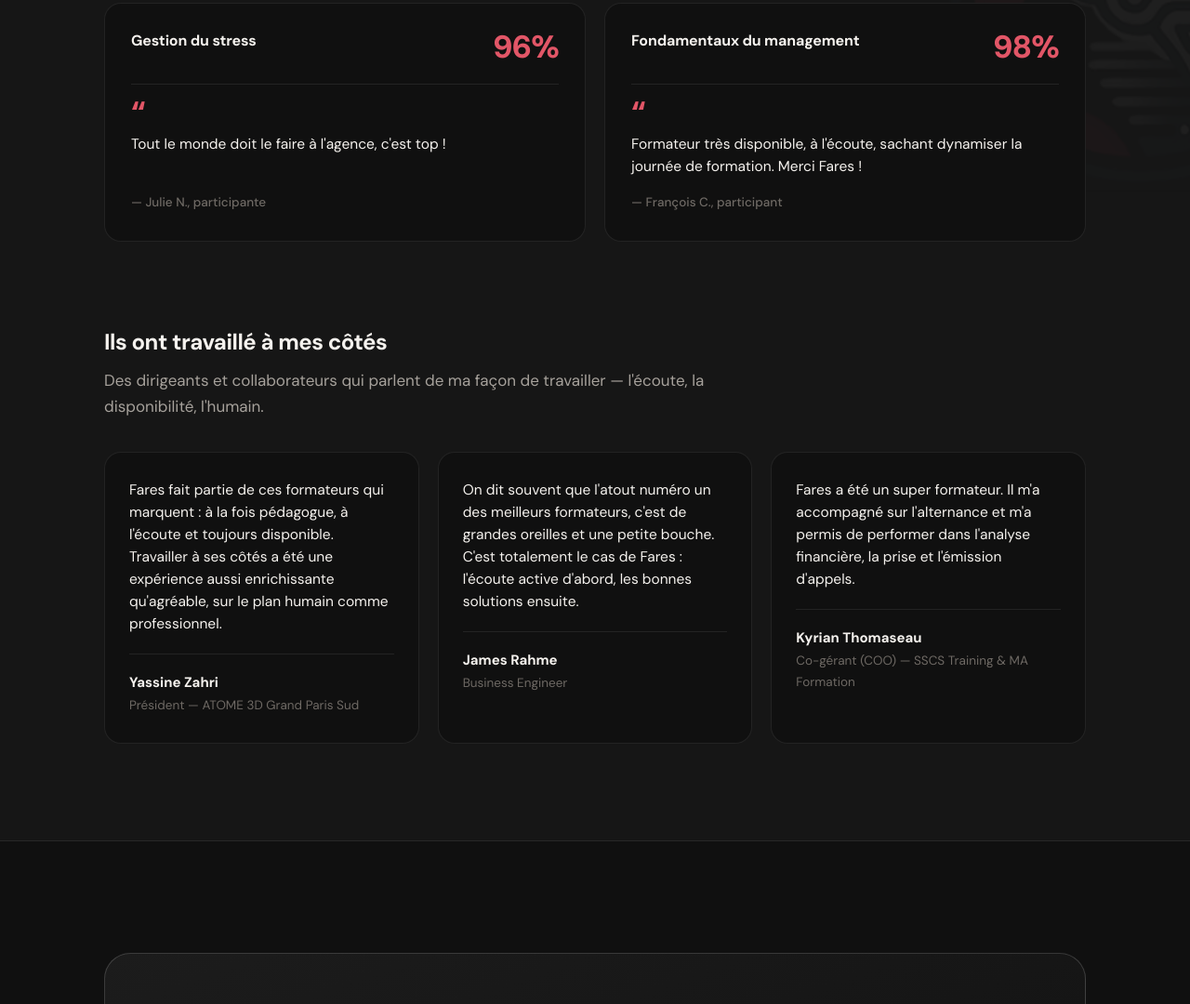
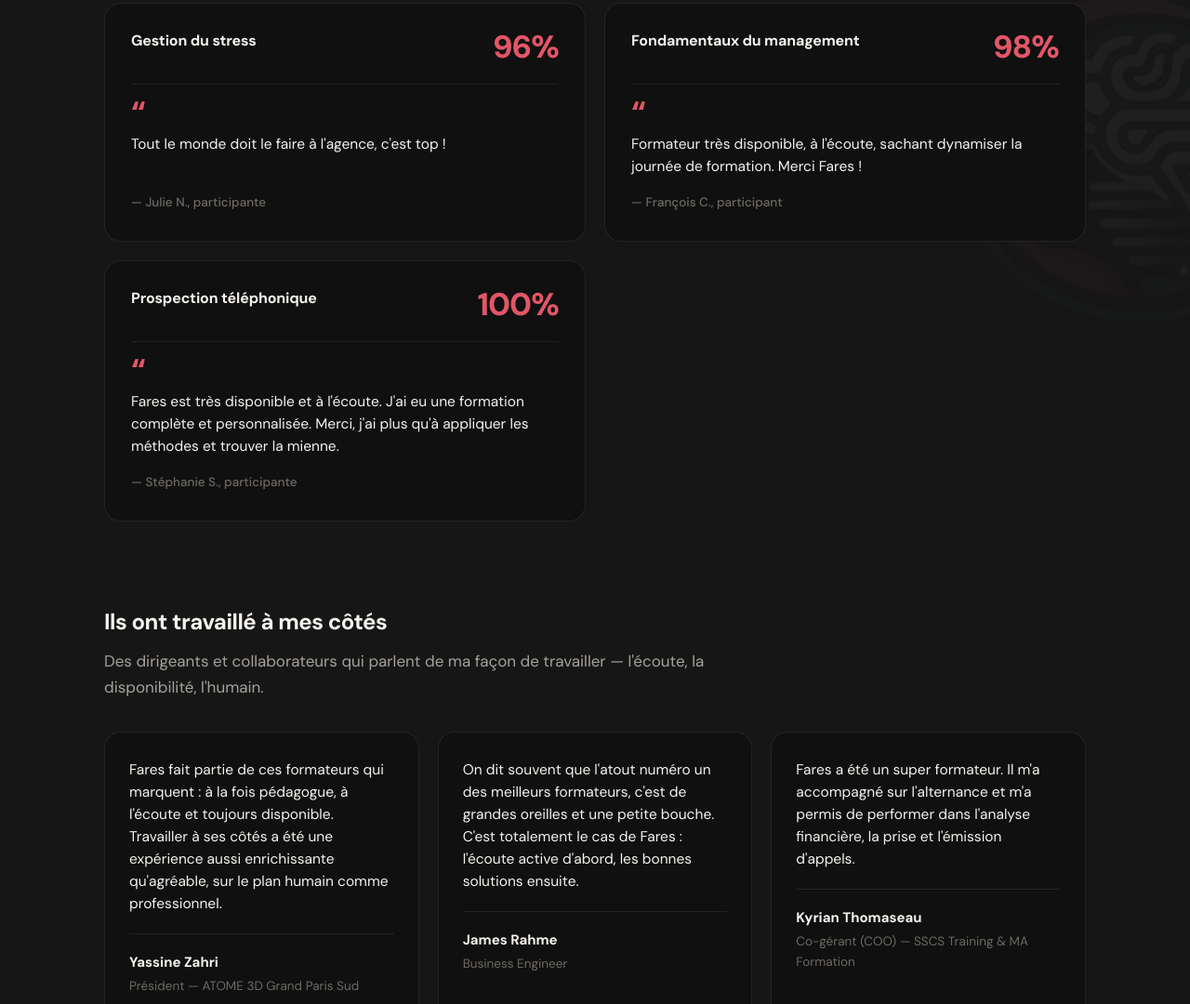
Before and after one commit to Atbafares-cmyk/23-MindSet, a plain HTML site: page index.html in a window 1280 px wide. Shown: the part 3412-4492 px from the top of the page at 93% size. Drawn offline with Linux system fonts and the light colour scheme.

Commit message:
Add files via upload

```diff
--- a/index.html
+++ b/index.html
@@ -200,6 +200,17 @@
             <div class="by">— François C., participant</div>
           </div>
         </div>
+        <div class="theme-card reveal">
+          <div class="topline">
+            <div class="name">Prospection téléphonique</div>
+            <div class="pct">100%</div>
+          </div>
+          <div class="quote">
+            <div class="mark">&ldquo;</div>
+            <p>Fares est très disponible et à l'écoute. J'ai eu une formation complète et personnalisée. Merci, j'ai plus qu'à appliquer les méthodes et trouver la mienne.</p>
+            <div class="by">— Stéphanie S., participante</div>
+          </div>
+        </div>
       </div>
 
       <div class="reco-head reveal">
```
